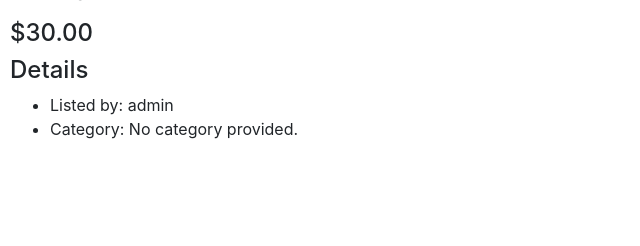
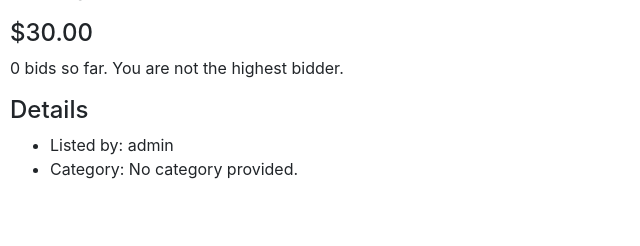
Before and after one commit to ajnipp/commerce, a Django app: page /listing/1 in a window 1280 px wide. Shown: the part 554-800 px from the top of the page, without its empty margins (0-640 px from the left). Run offline with Django 3.2, Linux system fonts and the light colour scheme; a user stored in the database is signed in; data comes from the database, SQL or seed files in the repository; both versions use the stored data as it was after the commit; some libraries are stand-ins or nearby versions.

Commit message:
Bid model added

```diff
--- a/auctions/admin.py
+++ b/auctions/admin.py
@@ -1,6 +1,6 @@
 from django.contrib import admin
 
-from .models import User, Listing
+from .models import User, Listing, Bid
 # Register your models here.
 
-admin.site.register([User, Listing])
+admin.site.register([User, Listing, Bid])
--- a/auctions/models.py
+++ b/auctions/models.py
@@ -28,3 +28,10 @@ class Listing(models.Model):
     owner = models.ForeignKey(User, on_delete=models.CASCADE)
     is_active = models.BooleanField(default=True, auto_created=True)
     watchers = models.ManyToManyField(User, related_name='watchlist', blank=True, default=None, auto_created=True)
+    winner = models.ForeignKey(User, on_delete=models.SET_DEFAULT, null=True, blank=True, default=None, related_name='listings_won')
+
+class Bid(models.Model):
+    id = models.AutoField(primary_key=True)
+    amount = models.DecimalField(decimal_places=2, max_digits=10, validators=[validate_price])
+    listing = models.ForeignKey(Listing, on_delete=models.CASCADE, related_name='bids')
+    bidder = models.ForeignKey(User, on_delete=models.CASCADE, related_name='bids')
--- a/auctions/templates/auctions/listing.html
+++ b/auctions/templates/auctions/listing.html
@@ -24,6 +24,9 @@ Listing | {{ listing.title }}
 <h4>
     ${{ listing.price }}
 </h4>
+<div>
+    <p>{{ bid_count }} bids so far. {% if is_highest_bidder %} You are the highest bidder {% else %} You are not the highest bidder. {% endif %}</p>
+</div>
 <h4>Details</h4>
 <ul>
     <li>Listed by: {{ listing.owner.username }}</li>
--- a/auctions/views.py
+++ b/auctions/views.py
@@ -99,10 +99,19 @@ def listing(request, listing_id):
     if listing is None:
         pass
     is_watching = listing in user.watchlist.all()
+    bids = listing.bids.all()
+    bid_count = bids.count()
+    highest_bid = bids.order_by('-amount').first()
+    if highest_bid is None:
+        is_highest_bidder = False
+    else:
+        is_highest_bidder = highest_bid.bidder == user
     return render(request, 'auctions/listing.html', {
         'user': user,
         'listing': listing,
-        'is_watching': is_watching
+        'is_watching': is_watching,
+        'bid_count': bid_count,
+        'is_highest_bidder': is_highest_bidder,
     })
 
 def categories(request):
```
Also changed, not shown: auctions/migrations/0008_listing_winner_bid.py (added), db.sqlite3.
